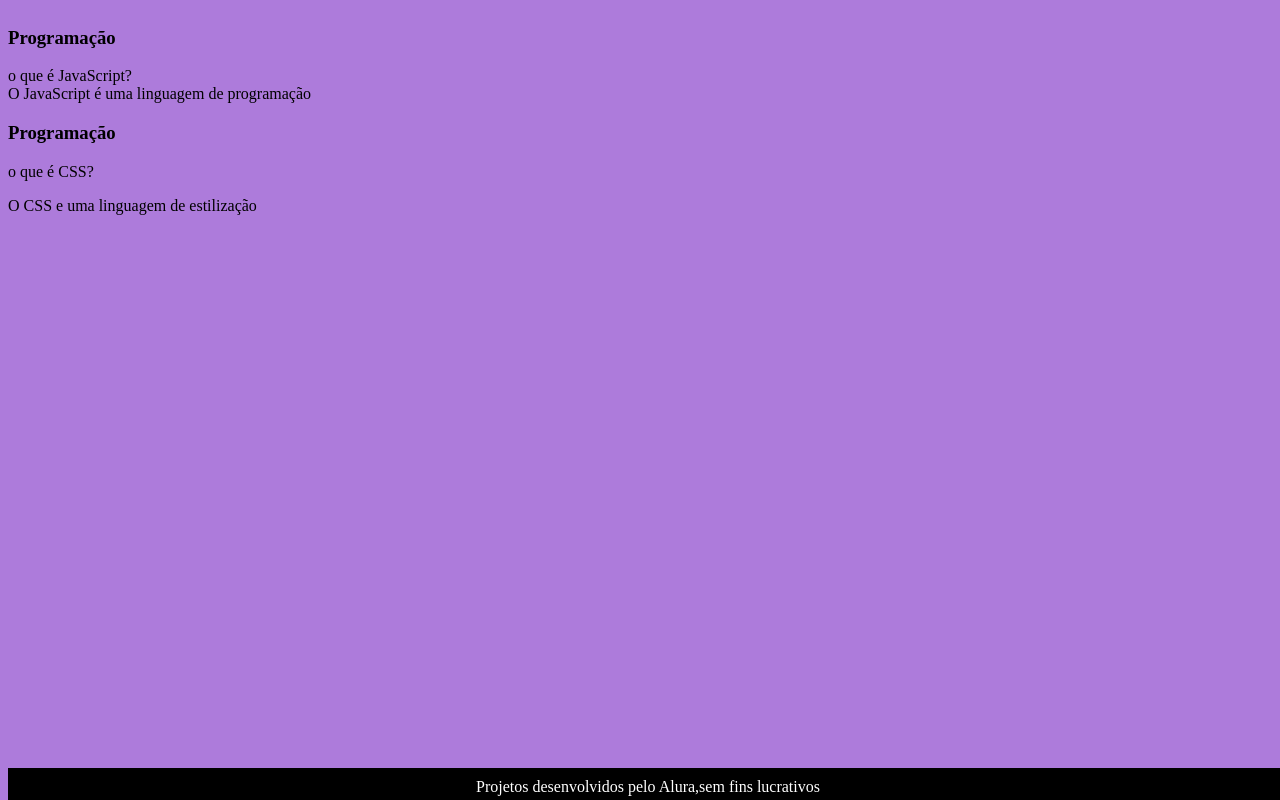
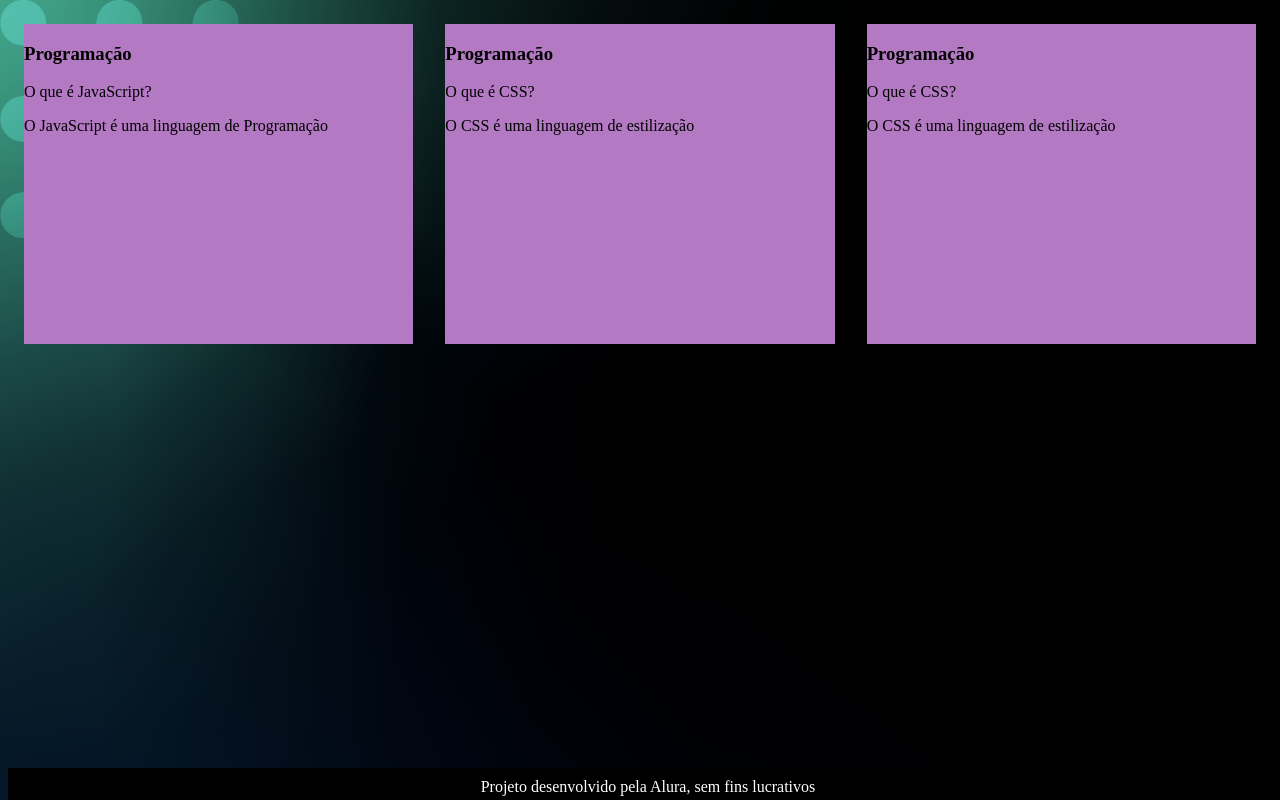
Before and after one commit to Tati-Borges/Flashcards, a plain HTML site: page Flashcard/index.html in a window 1280 px wide. Drawn offline with Linux system fonts and the light colour scheme.

Commit message:
Add files via upload

```diff
--- a/Flashcard/assets/style.css
+++ b/Flashcard/assets/style.css
@@ -1,14 +1,42 @@
+:root {
+    --text-color: #DBE4EF;
+    --card-front-color: #144480;
+    --card-back-color: #00F4BF;
+}
+
+
 body{
-    background-color: rgb(173, 123, 219);
+   background:url('img/bg-desktop.webp') ;
     font-family: bai Janjuree;
 }
 
 
 #container{
     display: flex;
+
+
 }
-.cartao{
+.cartao {
     margin: 1rem 1rem;
+    background-color: rgb(179, 121, 194);
+    height: 20rem;
+    flex-grow: 1;
+    flex-basis: calc(33% - 6rem);
+}
+.cartao__conteudo{
+    text-align: center;
+    background-color: rgb(140, 86, 145);
+    height: 100%;
+
+}
+.cartao__conteudo h3{
+    background-color:tomato;
+    text-align: left;
+    padding: 0.5rem;
+    position: absolute;
+    margin: 0.6rem;
+    border-radius: 0.6rem;
+
 
 }
 
--- a/Flashcard/index.html
+++ b/Flashcard/index.html
@@ -9,34 +9,43 @@
 <body>
     <main>
         <section id="container">
-            <article class="Cartão"></article>
-            <div class="Cartão__Conteudo">
+            <article class="cartao">
+                <div class="caertao__conteudo">
                     <h3>Programação</h3>
                     <div class="cartao__conteudo__pergunta">
-                    o que é JavaScript?
+                       <p>O que é JavaScript?</p>
                     </div>
                     <div class="cartao__conteudo__resposta">
-                    O JavaScript é uma linguagem de programação
+                       <p>O JavaScript é uma linguagem de Programação</p>
                     </div>
                 </div>
-        </section>
-        <article class="Cartão"></article>
-        <div class="Cartão__Conteudo">
+            </article>
+            <article class="cartao">
+                <div class="caertao__conteudo">
                     <h3>Programação</h3>
                     <div class="cartao__conteudo__pergunta">
-                <p>o que é CSS?</p>
+                        <p>O que é CSS?</p>
                     </div>
                     <div class="cartao__conteudo__resposta">
-               <p>O CSS e uma linguagem de estilização</p>
+                       <p>O CSS é uma linguagem de estilização</p>
                     </div>
                 </div>
+            </article>
+            <article class="cartao">
+                <div class="caertao__conteudo">
+                    <h3>Programação</h3>
+                    <div class="cartao__conteudo__pergunta">
+                        <p>O que é CSS?</p>
+                    </div>
+                    <div class="cartao__conteudo__resposta">
+                       <p>O CSS é uma linguagem de estilização</p>
+                    </div>
+                </div>
+            </article>
         </section>
 
-
-
-
         <footer>
-            <p>Projetos desenvolvidos pelo Alura,sem fins lucrativos</p>
+            <p>Projeto desenvolvido pela Alura, sem fins lucrativos</p>
         </footer>
     </main>
 
```
Also changed, not shown: Flashcard/assets/img/bg-desktop.webp (added), Flashcard/assets/img/bg-mobile.webp (added), Flashcard/assets/img/bg-tablet.webp (added), 1 other file. Lines whose indentation alone changed are shown as unchanged.
